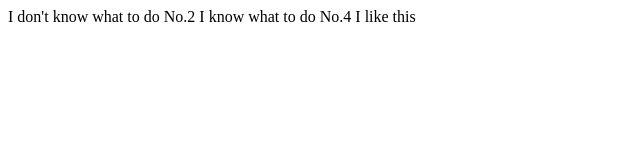
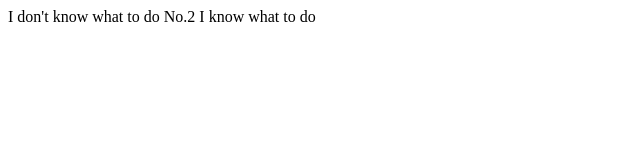
Before and after one commit to hwanilyoo/test, a plain HTML site: page WebContent/index.html in a window 1280 px wide. Shown: the whole page, without its empty margins (0-640 px from the left). Drawn offline with Linux system fonts and the light colour scheme.

Commit message:
Revert "1414"
This reverts commit 4d19c741403ea8d6fada5399d76c853d21912b97.

```diff
--- a/WebContent/index.html
+++ b/WebContent/index.html
@@ -7,6 +7,5 @@
 <body>
 	I don't know what to do
 	No.2 I know what to do
-	No.4 I like this
 </body>
 </html>
```
